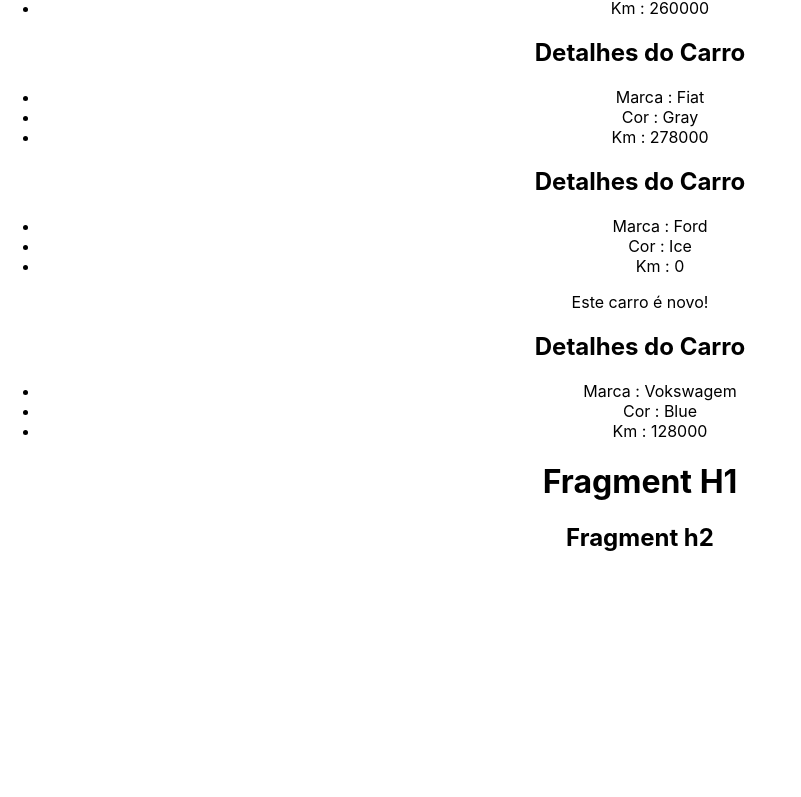
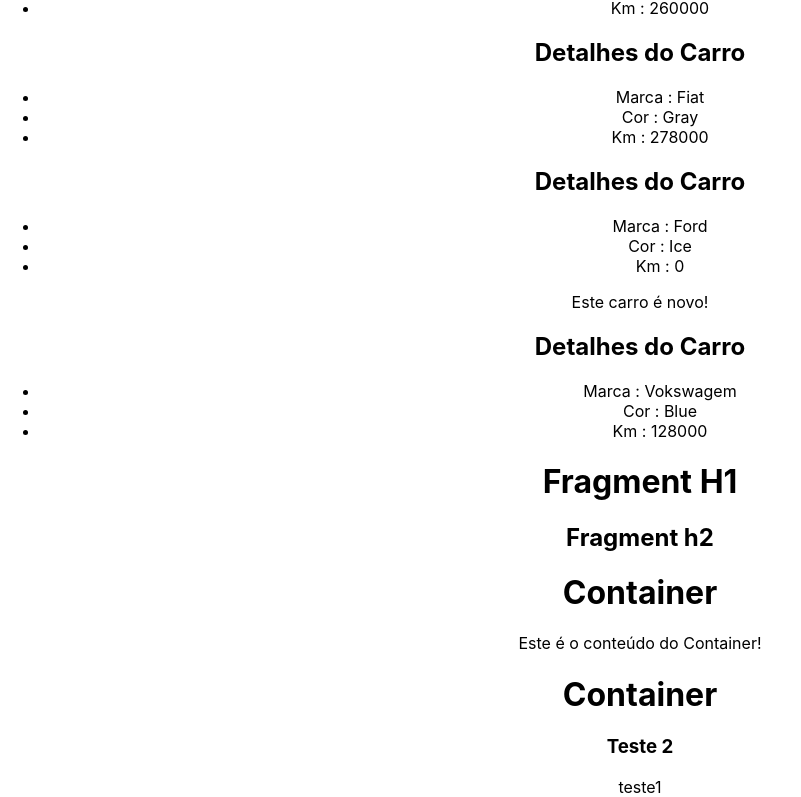
Before and after one commit to arthurguilherme92/studyingReact, a React (Create React App) app in the folder Section_3_Avançando_em_React/section_3/: page / in a window 1280 px wide. Shown: the part 608-1405 px from the top of the page, without its empty margins (0-801 px from the left). Before the commit the page ends 1179 px from the top, so only its background shows below. Built offline with nearby package versions, Linux system fonts and the light colour scheme.

Commit message:
Estudando Children Prop

```diff
--- a/Section_3_Avançando_em_React/section_3/src/App.js
+++ b/Section_3_Avançando_em_React/section_3/src/App.js
@@ -5,6 +5,7 @@ import ShowUserName from './components/ShowUserName';
 import { useState } from 'react';
 import CarDetails from './components/CarDetails';
 import Fragments from './components/Fragments';
+import Container from './components/Container';
 
 function App() {
   const [userName] = useState("Arthur Guilherme")
@@ -32,6 +33,13 @@ function App() {
       ))}
       {/*Fragments */}
       <Fragments />
+      {/*Children */}
+      <Container>
+        <p>Este é o conteúdo do Container!</p>
+      </Container>
+      <Container MyValue="teste1">
+        <h3>Teste 2</h3>
+      </Container>
     </div>
   );
 }
--- /dev/null
+++ b/Section_3_Avançando_em_React/section_3/src/components/Container.js
@@ -0,0 +1,11 @@
+const Container = ({children, MyValue}) => {
+  return (
+    <div>
+        <h1>Container</h1>
+        {children}
+        {MyValue}
+    </div>
+  )
+}
+
+export default Container
```
